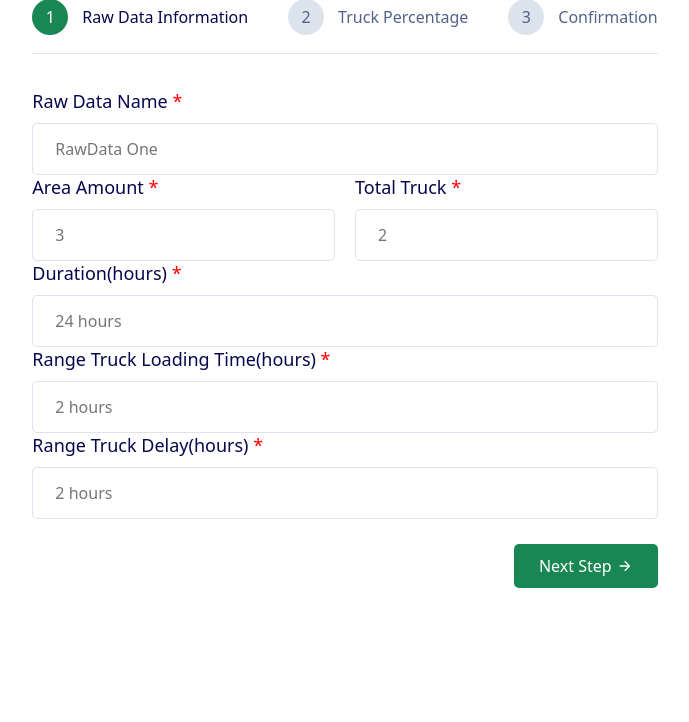
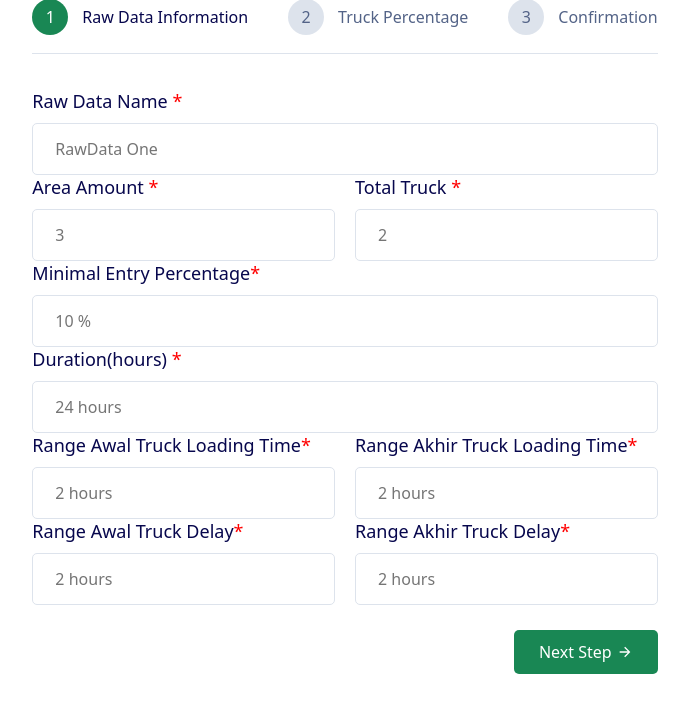
Before and after one commit to AlvinTanaya/ManPro, a PHP site: page / in a window 1280 px wide. Shown: the part 141-863 px from the top of the page, without its empty margins (295-984 px from the left). Before the commit the page ends 729 px from the top, so only its background shows below. Run offline with PHP 8.4, Linux system fonts and the light colour scheme; some libraries are stand-ins or nearby versions.

Commit message:
Tambah percentage, range delay, loading

```diff
--- a/index.php
+++ b/index.php
@@ -367,20 +367,43 @@ require "ok2.php";
                     </div>
                     <div>
                         <div>
+                            <label for="minimalEntryPercentage" class="formbold-form-label">Minimal Entry Percentage<span style="color: red;">*</span></label>
+                            <input type="number" name="minimalEntryPercentage" id="minimalEntryPercentage" placeholder="10 %" class="formbold-form-input" required />
+                        </div>
+                    </div>
+                    <div>
+                        <div>
                             <label for="duration" class="formbold-form-label"> Duration(hours) <span style="color: red;">*</span></label>
                             <input type="number" name="duration" id="duration" placeholder="24 hours" class="formbold-form-input" required />
                         </div>
                     </div>
-                    <div>
+                    <div class="formbold-input-flex">
                         <div>
-                            <label for="rangeTruckLoadingTime" class="formbold-form-label"> Range Truck Loading Time(hours) <span style="color: red;">*</span></label>
-                            <input type="number" name="rangeTruckLoadingTime" id="rangeTruckLoadingTime" placeholder="2 hours" class="formbold-form-input" required />
+                            <label for="rangeAwalTLT" class="formbold-form-label">Range Awal Truck Loading Time<span style="color: red;">*</span></label>
+                            <input type="number" name="rangeAwalTLT" id="rangeAwalTLT" placeholder="2 hours" class="formbold-form-input" required />
                         </div>
                         <div>
-                            <label for="rangeDelay" class="formbold-form-label"> Range Truck Delay(hours) <span style="color: red;">*</span></label>
-                            <input type="number" name="rangeDelay" id="rangeDelay" placeholder="2 hours" class="formbold-form-input" required />
+                            <label for="rangeAkhirTLT" class="formbold-form-label">Range Akhir Truck Loading Time<span style="color: red;">*</span></label>
+                            <input type="number" name="rangeAkhirTLT" id="rangeAkhirTLT" placeholder="2 hours" class="formbold-form-input" required />
                         </div>
                     </div>
+                    <div id="warningTLT">
+                    </div>
+
+                    <div class="formbold-input-flex">
+                        <div>
+                            <label for="rangeAwalD" class="formbold-form-label">Range Awal Truck Delay<span style="color: red;">*</span></label>
+                            <input type="number" name="rangeAwalD" id="rangeAwalD" placeholder="2 hours" class="formbold-form-input" required />
+                        </div>
+                        <div>
+                            <label for="rangeAkhirD" class="formbold-form-label">Range Akhir Truck Delay<span style="color: red;">*</span></label>
+                            <input type="number" name="rangeAkhirD" id="rangeAkhirD" placeholder="2 hours" class="formbold-form-input" required />
+                        </div>
+                    </div>
+                    <div id="warningD">
+
+                    </div>
+
                     <!-- <div>
                         <div>
                             <label for="truckContent" class="formbold-form-label"> Warehouse Amount <span style="color: red;">*</span> </label>
@@ -614,10 +637,20 @@ require "ok2.php";
                 let area = document.getElementById('areaAmount').value;
                 let totaltruck = document.getElementById('totalTruck').value;
                 let duration = document.getElementById('duration').value;
-                const rangeLoad = document.getElementById('rangeTruckLoadingTime').value;
-                const rangeDelay = document.getElementById('rangeDelay').value;
+                const rangeAwalTLT = Number(document.getElementById('rangeAwalTLT').value);
+                const rangeAkhirTLT = Number(document.getElementById('rangeAkhirTLT').value);
+                const rangeAwalD = Number(document.getElementById('rangeAwalD').value);
+                const rangeAkhirD = Number(document.getElementById('rangeAkhirD').value);
 
+                let rangeTLT = false
+                let rangeD = false
+                if(rangeAwalTLT > rangeAkhirTLT){
+                    rangeTLT = true
+                }
 
+                if(rangeAwalD > rangeAkhirD){
+                    rangeD = true
+                }
 
                 var xhr = new XMLHttpRequest();
                 xhr.open('POST', 'cekRawData.php', true);
@@ -627,7 +660,7 @@ require "ok2.php";
                 xhr.onreadystatechange = function() {
                     if (xhr.readyState == 4 && xhr.status == 200) {
                         console.log(xhr.responseText);
-                        if (namadata.length > 0 && area.length > 0 && totaltruck.length > 0 && duration.length > 0 && rangeLoad.length > 0 && rangeDelay.length > 0 && xhr.responseText == 0) {
+                        if (namadata.length > 0 && area.length > 0 && totaltruck.length > 0 && duration.length > 0 && rangeTLT == false && rangeD == false > 0 && xhr.responseText == 0) {
                             const jumlahArea = document.getElementById('areaAmount').value;
                             let newPageContent = `
                             <p>
@@ -677,12 +710,24 @@ require "ok2.php";
                             console.log(stepMenuThree.className);
 
                             console.log("-------------")
-                        } else if (xhr.responseText > 0) {
+                        } if (xhr.responseText > 0) {
                             const warning = document.getElementById("warningName")
                             let newPageContent = `
                             <label for="rawDataName" id="labelWarning" class="formbold-form-label" style="color: red;"> Nama Sudah Ada, Silahkan Coba Nama Lain <span style="color: red;">*</span></label>
                             `;
                             warning.innerHTML = newPageContent;
+                        } if(rangeTLT == true){
+                            const warningTLT = document.getElementById("warningTLT")
+                            let newPageContent = `
+                            <label for="rangeAwalTLT" id="labelWarningTLT" class="formbold-form-label" style="color: red;"> Range Awal Tidak Boleh Lebih Besar Dari Range Akhir <span style="color: red;">*</span></label>
+                            `;
+                            warningTLT.innerHTML = newPageContent
+                        }if(rangeD == true){
+                            const warningD = document.getElementById("warningD")
+                            let newPageContent = `
+                            <label for="rangeAwalD" id="labelWarningD" class="formbold-form-label" style="color: red;"> Range Awal Tidak Boleh Lebih Besar Dari Range Akhir <span style="color: red;">*</span></label>
+                            `;
+                            warningD.innerHTML = newPageContent
                         }
                     }
                 };
@@ -697,8 +742,10 @@ require "ok2.php";
                 const jumlahArea = document.getElementById('areaAmount').value;
                 const totalTruck = document.getElementById('totalTruck').value;
                 const durasiSimul = document.getElementById('duration').value;
-                const rangeLoad = document.getElementById('rangeTruckLoadingTime').value;
-                const rangeDelay = document.getElementById('rangeDelay').value;
+                const rangeAwalTLT = document.getElementById('rangeAwalTLT').value;
+                const rangeAkhirTLT = document.getElementById('rangeAkhirTLT').value;
+                const rangeAwalD = document.getElementById('rangeAwalD').value;
+                const rangeAkhirD = document.getElementById('rangeAkhirD').value;
 
                 let kosong = false;
                 for (let i = 1; i <= jumlahArea; i++) {
@@ -729,14 +776,14 @@ require "ok2.php";
                         for (let j = 1; j <= numberOfDistributions; j++) {
                             //random Area Distance
                             let randomValue = parseFloat((Math.random() * (maxDistance - minDistance + 1)).toFixed(1));
-                            let ranWaktuLoad = Math.floor((Math.random() * rangeLoad) + 1)
+                            let ranWaktuLoad = Math.floor((Math.random() * (Number(rangeAkhirTLT) - Number(rangeAwalTLT)+1)))+Number(rangeAwalTLT)
                             //Random Delay Truck
-                            let ranWaktuDelayH = Math.floor((Math.random() * rangeDelay))
+                            let ranWaktuDelayH = Math.floor((Math.random() * (Number(rangeAkhirD)-Number(rangeAwalD)+1)))+Number(rangeAwalD)
                             let ranWaktuDelayM = Math.floor(Math.random() * (60))
                             let ranWaktuDelayD = Math.floor(Math.random() * (60))
                             let waktuDelay = ranWaktuDelayH.toString() + ':' + ranWaktuDelayM.toString() + ':' + ranWaktuDelayD.toString()
                             //Random waktu Berangkat truck
-                            let ranPH = Math.floor(Math.random() * (durasiSimul - 1 + 1) + 1)
+                            let ranPH = Math.floor(Math.random() * (durasiSimul))
                             let ranPM = Math.floor(Math.random() * (60))
                             let ranPD = Math.floor(Math.random() * (60))
                             let waktuPergi = ranPH.toString() + ':' + ranPM.toString() + ':' + ranPD.toString()
```
